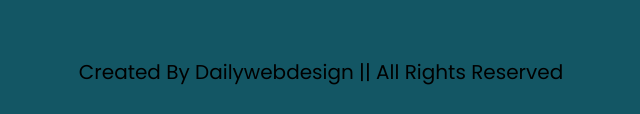
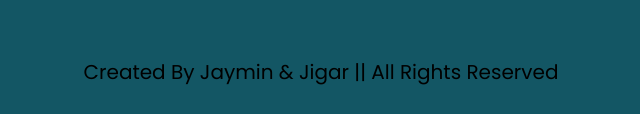
Before and after one commit to jayminbhatti/cake, a plain HTML site: page index.html in a window 1280 px wide. Shown: the part 7568-7682 px from the top of the page, 319-959 px from the left. Drawn offline with Linux system fonts and the light colour scheme; files whose address does not match are found by name.

Commit message:
Update index.html

```diff
--- a/index.html
+++ b/index.html
@@ -735,7 +735,7 @@
     </div>
 </section>
 
-<section class="credit">created by Dailywebdesign || all rights reserved</section>
+<section class="credit">created by jaymin & jigar || all rights reserved</section>
 
 
 
```
